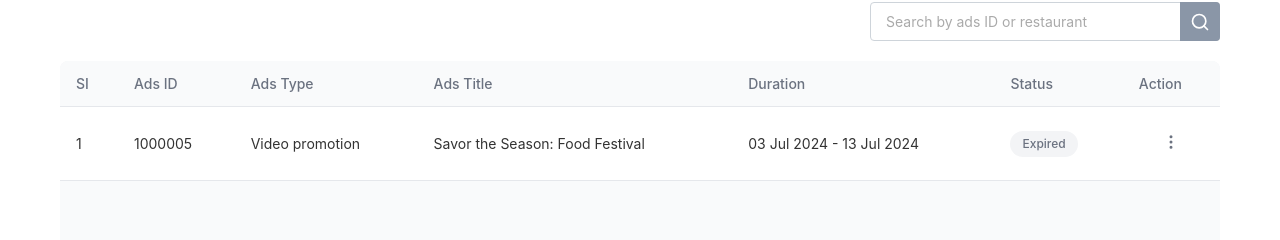
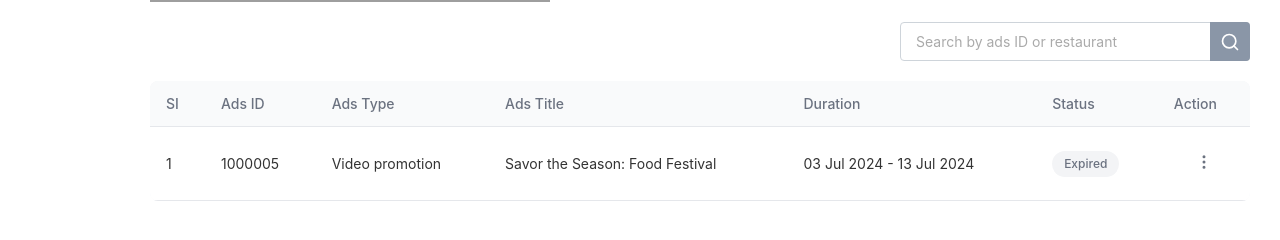
Before and after one commit to sanamthapa5/RestaurantPanel, a React (Vite) app in the folder restaurant/: page /Pending in a window 1280 px wide. Shown: the part 338-578 px from the top of the page. Built offline with nearby package versions, Linux system fonts and the light colour scheme; grey boxes are pictures that could not be loaded.

Commit message:
Some changes on Pending page

```diff
--- a/restaurant/src/pages/Advertisement/AdvertisementList/Pending.css
+++ b/restaurant/src/pages/Advertisement/AdvertisementList/Pending.css
@@ -1,13 +1,15 @@
 /* Main container */
 .Pending-ads-list-container {
     font-family: "Inter", sans-serif;
-    max-width: 1200px;
-    margin: 0 auto;
+    margin-top: 20px;
+    margin-left: 130px;
+    margin-right: 10px;
     padding: 20px;
     color: #333;
     display: flex;
     flex-direction: column;
-    min-height: 100vh;
+    /* min-height: 100vh; */
+    background-color: white;
   }
 
   /* Header styles */
@@ -34,7 +36,6 @@
     font-weight: 600;
     margin: 0;
     white-space: nowrap;
-
   }
 
   .Pending-badge {
@@ -66,7 +67,20 @@
     background-color: #4338ca;
   }
 
+  /* Content wrapper for search and table */
+  .Pending-content-wrapper {
+    background-color: #fff;
+    /* border: 1px solid #e5e7eb; */
+    border-radius: 8px;
+  box-shadow: 0 2px 10px rgba(0, 0, 0, 0.1);
+    border-radius: 8px;
+    padding: 20px;
+    display: flex;
+    flex-direction: column;
+    flex: 1;
+  }
 
+  /* Search container */
   .Pending-search-container {
     position: relative;
     width: 350px;
@@ -82,7 +96,6 @@
     font-size: 14px;
     outline: none;
   }
-
 
   .Pending-search-button {
     position: absolute;
@@ -106,6 +119,7 @@
     border-radius: 8px;
     overflow: hidden;
     flex: 1;
+    margin-bottom: 30px;
   }
 
   .Pending-ads-table {
```
Lines whose indentation alone changed are shown as unchanged.
